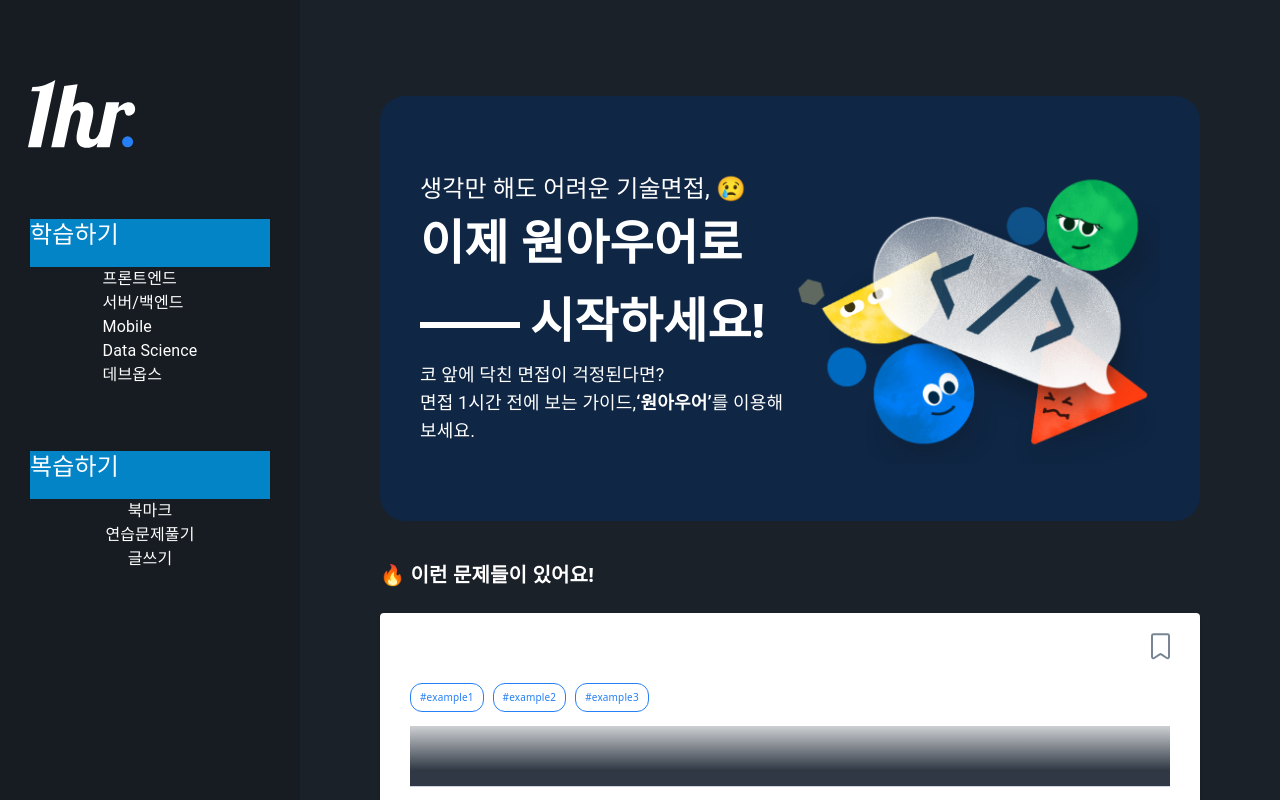
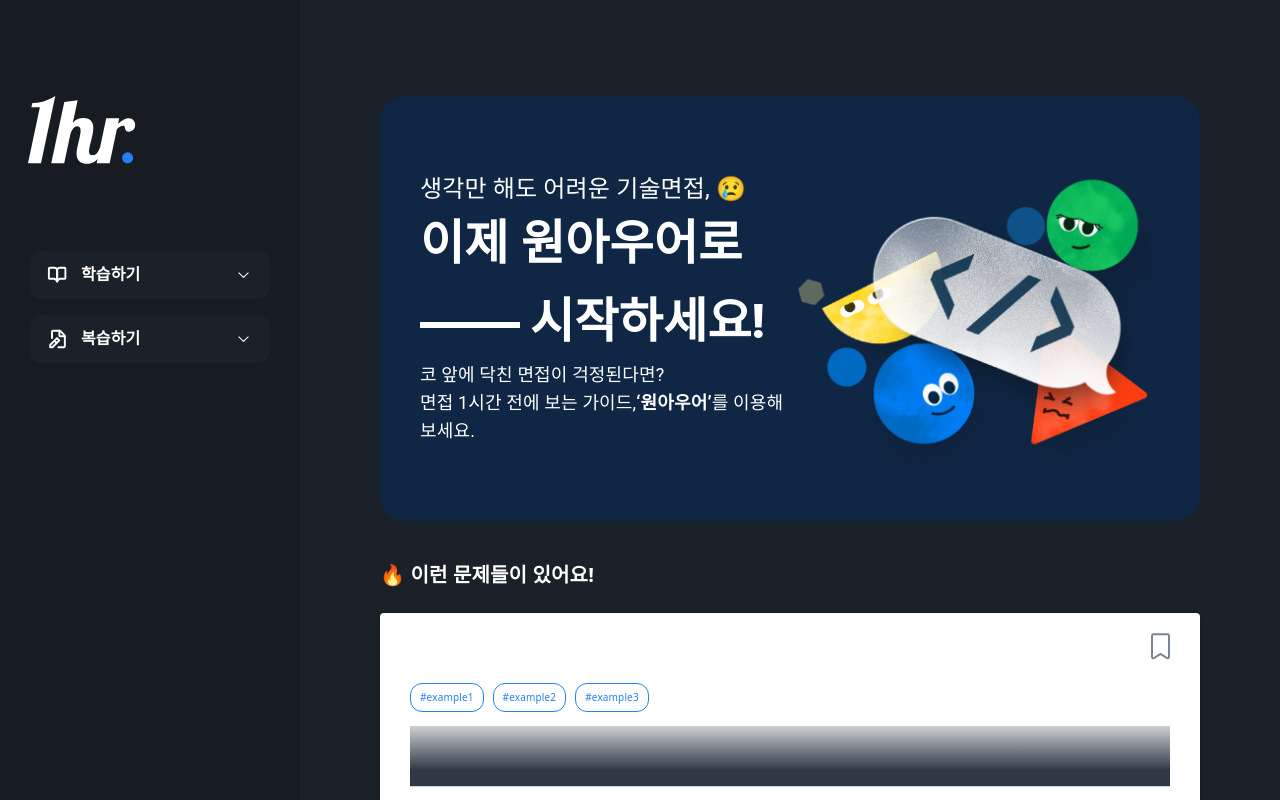
Before and after one commit to cathyleeu/1hour-deploy-test, a Next.js app: page / in a window 1280 px wide. Shown: the top 800 px of the page. Built offline with nearby package versions, Linux system fonts and the light colour scheme.

Commit message:
feat: sidebar dropdown 작업 완료

```diff
--- a/components/Layout/Sidebar.tsx
+++ b/components/Layout/Sidebar.tsx
@@ -1,3 +1,4 @@
+import SideDropdown from '@components/common/side-dropdown';
 import Link from 'next/link';
 
 {
@@ -10,44 +11,31 @@ interface Category {
 }
 export default function Sidebar({}) {
   const categories: Category[] = [
-    { name: '프론트엔드', params: 'frontend' },
-    { name: '서버/백엔드', params: 'backend' },
-    { name: 'Mobile', params: 'mobile' },
-    { name: 'Data Science', params: 'datascience' },
-    { name: '데브옵스', params: 'devops' },
+    { name: '프론트엔드', params: '/categories/frontend' },
+    { name: '서버/백엔드', params: '/categories/backend' },
+    { name: 'Mobile', params: '/categories/mobile' },
+    { name: 'Data Science', params: '/categories/datascience' },
+    { name: '데브옵스', params: '/categories/devops' },
+  ];
+  const reviewCategories: Category[] = [
+    { name: '북마크', params: '/bookmark' },
+    { name: '연습문제 풀기', params: '/dev-quiz' },
   ];
 
   return (
     <div className="flex flex-col items-center h-full bg-gray-dark text-white">
-      {/* logo */}
-      <div className="w-full ml-14 mt-20">
+      {/* 로고 */}
+      <div className="w-full ml-14 mt-24 mb-20">
         <Link href="/">
           <button className="w-[108px] h-[68px] bg-[url('/assets/images/sidebar/logo.svg')]" />
         </Link>
       </div>
 
-      {/* TODO : 드롭다운 */}
-      <div className="text-2xl mt-16 w-60 h-12 bg-sky-600">학습하기</div>
-      {/* TODO : 카테고리 */}
-      <ul>
-        {categories.map((category: Category, i: number) => (
-          <li key={i}>
-            <Link href={`/categories/${category.params}`}>{category.name}</Link>
-          </li>
-        ))}
-      </ul>
+      {/* 학습하기 */}
+      <SideDropdown list={categories} src={'/assets/images/sidebar/book.svg'} title={'학습하기'} />
 
-      {/* TODO : 드롭다운 */}
-      <div className="text-2xl mt-16 w-60 h-12 bg-sky-600">복습하기</div>
-      <Link href="/bookmark">
-        <p>북마크</p>
-      </Link>
-      <Link href="/dev-quiz">
-        <p>연습문제풀기</p>
-      </Link>
-      <Link href="/post-quiz">
-        <p>글쓰기</p>
-      </Link>
+      {/* 복습하기 */}
+      <SideDropdown list={reviewCategories} src={'/assets/images/sidebar/review.svg'} title={'복습하기'} />
     </div>
   );
 }
--- /dev/null
+++ b/components/common/side-dropdown.tsx
@@ -0,0 +1,74 @@
+import ArrowIcon from './arrow-icon';
+import Image from 'next/image';
+import Link from 'next/link';
+import { useRef, useState } from 'react';
+import { useEffect } from 'react';
+
+interface category {
+  name: string;
+  params: string;
+}
+interface Props {
+  src: string;
+  title: string;
+  list: category[];
+}
+
+const SideDropdown = ({ src, title, list }: Props) => {
+  const [isOpen, setIsOpen] = useState<boolean>(false);
+  const [selectedList, setSelectedList] = useState<string>('');
+  const dropdownRef = useRef<HTMLDivElement>(null);
+  const handleClick = (e: any) => {
+    const target = e.target as Element;
+    setSelectedList(target.innerHTML);
+  };
+
+  useEffect(() => {
+    document.addEventListener('mousedown', clickOutside);
+    return () => {
+      document.removeEventListener('mousedown', clickOutside);
+    };
+  });
+
+  const clickOutside = (e: any) => {
+    if (isOpen && !dropdownRef.current?.contains(e.target)) {
+      setIsOpen(false);
+    }
+  };
+
+  return (
+    <div ref={dropdownRef} className={'dropdown'}>
+      <div className={'flex flex-col items-center'}>
+        {/* button */}
+        <button
+          className={`flex items-center rounded-xl  mb-4 px-4 py-3.5 w-60 h-12 bg-${
+            isOpen ? 'blue' : 'gray'
+          } text-base font-bold `}
+          onClick={() => setIsOpen(!isOpen)}
+        >
+          <Image src={src} alt="학습하기" width={23} height={22} />
+          <p className={'mx-3 w-36 text-left'}>{title}</p>
+          <ArrowIcon color={'white'} width={13} height={6} />
+        </button>
+
+        {/* list */}
+        {isOpen && (
+          <ul className={'w-48 h-full'}>
+            {list.map((data, id) => (
+              <Link href={data.params} key={id}>
+                <li
+                  onClick={handleClick}
+                  className={`text-${selectedList === data.name ? 'blue' : 'white'} h-11 cursor-pointer`}
+                >
+                  {data.name}
+                </li>
+              </Link>
+            ))}
+          </ul>
+        )}
+      </div>
+    </div>
+  );
+};
+
+export default SideDropdown;
```
Also changed, not shown: public/assets/images/sidebar/book.svg (added), public/assets/images/sidebar/review.svg (added).
